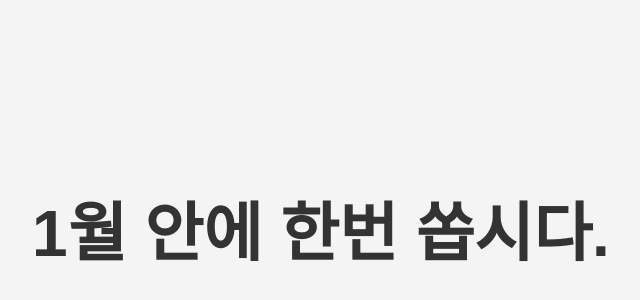
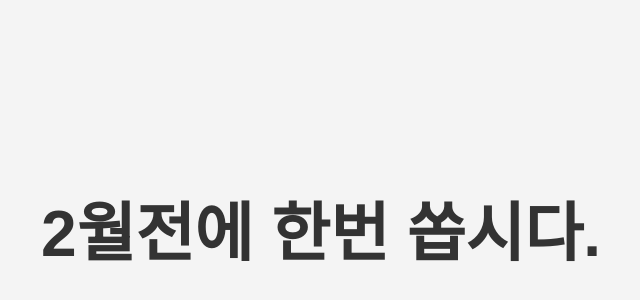
Before and after one commit to duhyeonBaby/minjae, a plain HTML site: page index.html in a window 1280 px wide. Shown: the part 172-472 px from the top of the page, without its empty margins (319-959 px from the left). Drawn offline with Linux system fonts and the light colour scheme.

Commit message:
Update index.html

```diff
--- a/index.html
+++ b/index.html
@@ -22,6 +22,6 @@
     </style>
 </head>
 <body>
-    <h1>1월 안에 한번 쏩시다.</h1>
+    <h1>2월전에 한번 쏩시다.</h1>
 </body>
 </html>
```
